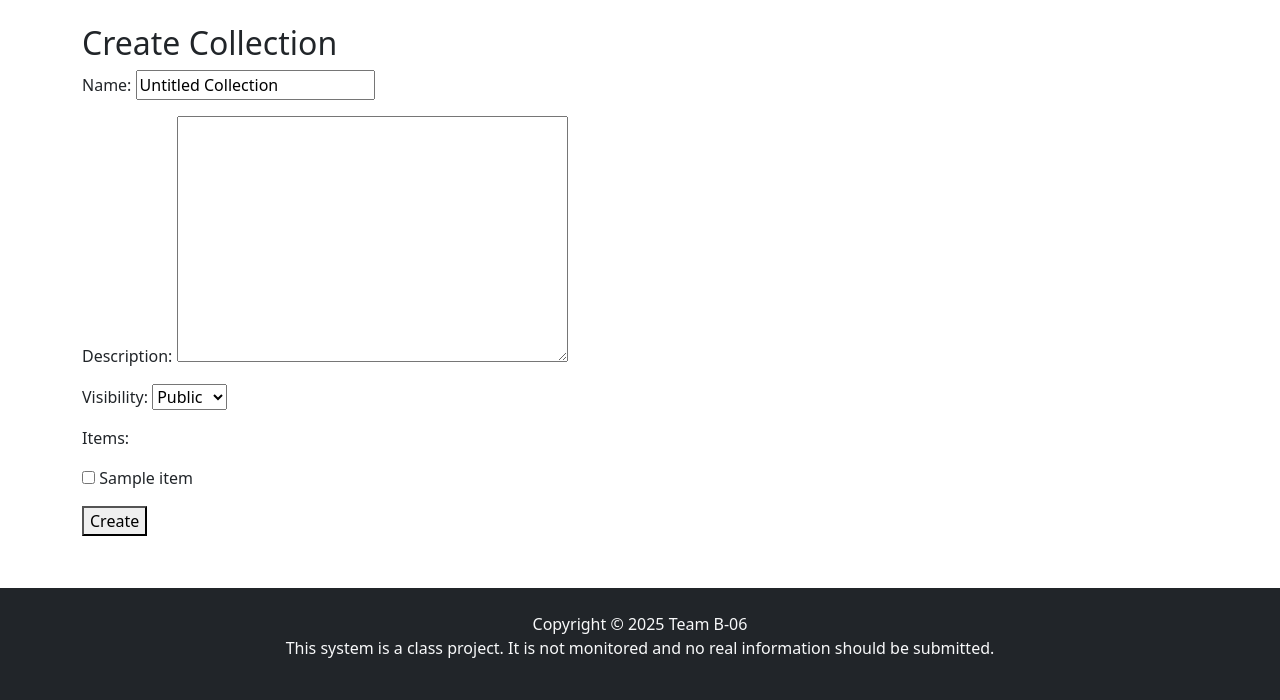
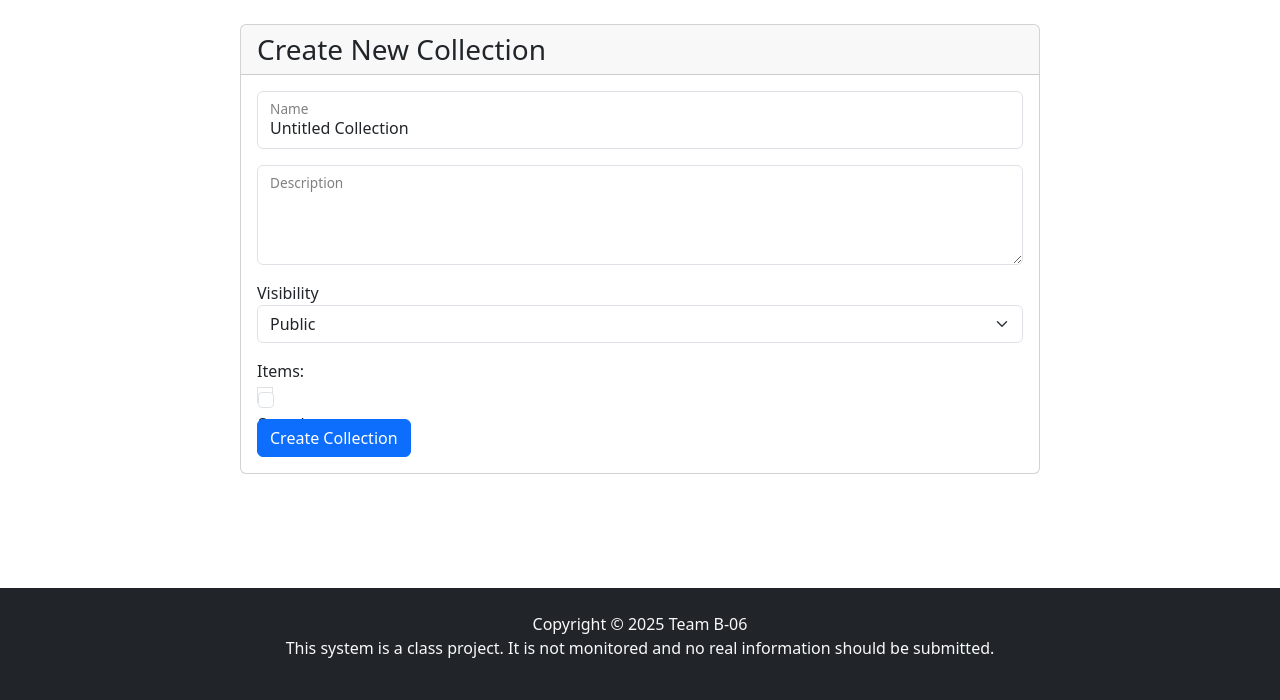
Before and after one commit to elliotSchmango/tech-lending-app, a Django app: page /collection/create/ in a window 1280 px wide. Shown: the part 100-800 px from the top of the page. Run offline with Django 5.2, Linux system fonts and the light colour scheme; a user stored in the database is signed in; tables that the repository leaves empty hold one stand-in row (values such as "Sample post"); grey boxes marked "Sample" are stand-in pictures; some libraries are stand-ins or nearby versions.

Commit message:
styling for create collection page

```diff
--- a/techCLA/forms.py
+++ b/techCLA/forms.py
@@ -24,7 +24,10 @@
         model = Collection
         fields = ['name', 'description', 'visibility', 'items']
         widgets = {
-            'items': forms.CheckboxSelectMultiple,
+            'items': forms.CheckboxSelectMultiple(attrs={'class': 'form-check-input'}),
+            'name': forms.TextInput(attrs={'class': 'form-control'}),
+            'description': forms.Textarea(attrs={'class': 'form-control', 'style': 'height: 100px;'}),
+            'visibility': forms.Select(attrs={'class': 'form-select'}),
         }
 
 class CollectionFormPatron(forms.ModelForm):
--- a/techCLA/templates/techCLA/base.html
+++ b/techCLA/templates/techCLA/base.html
@@ -56,11 +56,15 @@
               </div>
               <div class="me-2">
                 {% if user.profile.profile_picture and "default_profile" not in user.profile.profile_picture.url %}
-                  <img src="{{ user.profile.profile_picture.url }}" alt="Profile Picture"
-                       class="rounded-circle border" width="40" height="40">
+                  <a href="{% url 'profile_detail' %}">
+                    <img src="{{ user.profile.profile_picture.url }}" alt="Profile Picture"
+                         class="rounded-circle border" width="40" height="40">
+                  </a>
                 {% else %}
-                  <img src="{% static '/techCLA/default_profile.jpg' %}" alt="Default Profile Picture"
-                      class="rounded-circle border" width="40" height="40">
+                  <a href="{% url 'profile_detail' %}">
+                    <img src="{% static '/techCLA/default_profile.jpg' %}" alt="Default Profile Picture"
+                        class="rounded-circle border" width="40" height="40">
+                  </a>
                 {% endif %}
               </div>
             </div>
--- a/techCLA/templates/techCLA/collections/create_collection.html
+++ b/techCLA/templates/techCLA/collections/create_collection.html
@@ -1,10 +1,31 @@
 {% extends "../base.html" %}
 
 {% block content %}
-<h2>Create Collection</h2>
-<form method="post">
-    {% csrf_token %}
-    {{ form.as_p }}
-    <button type="submit">Create</button>
-</form>
+<div class="d-flex justify-content-center align-items-center">
+    <div class="card" style="width: 50rem;">
+        <h3 class="card-header">Create New Collection</h3>
+        <div class="card-body">
+            <form method="post">
+                {% csrf_token %}
+                <div class="form-floating mb-3">
+                    {{ form.name }}
+                    <label style="color: gray;">{{ form.name.label }}</label>
+                </div>
+                <div class="form-floating mb-3">
+                    {{ form.description }}
+                    <label style="color: gray;">{{ form.description.label }}</label>
+                </div>
+                <div class="mb-3">
+                    <label>{{ form.visibility.label }}</label>
+                    {{ form.visibility }}
+                </div>
+                <div class="mb-3">
+                    {{ form.items.label_tag }}
+                    {{ form.items }}
+                </div>
+                <button type="submit" class="btn btn-primary">Create Collection</button>
+            </form>
+        </div>
+    </div>
+</div>
 {% endblock %}
```
